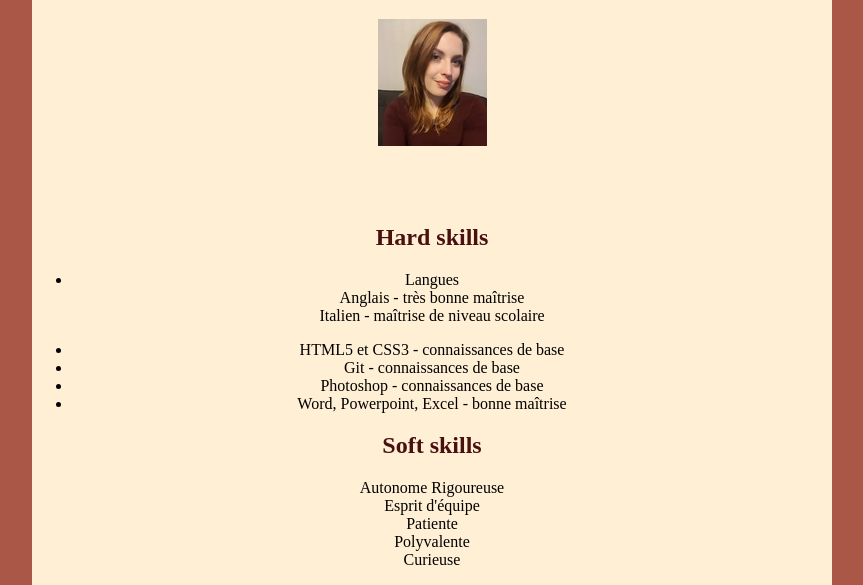
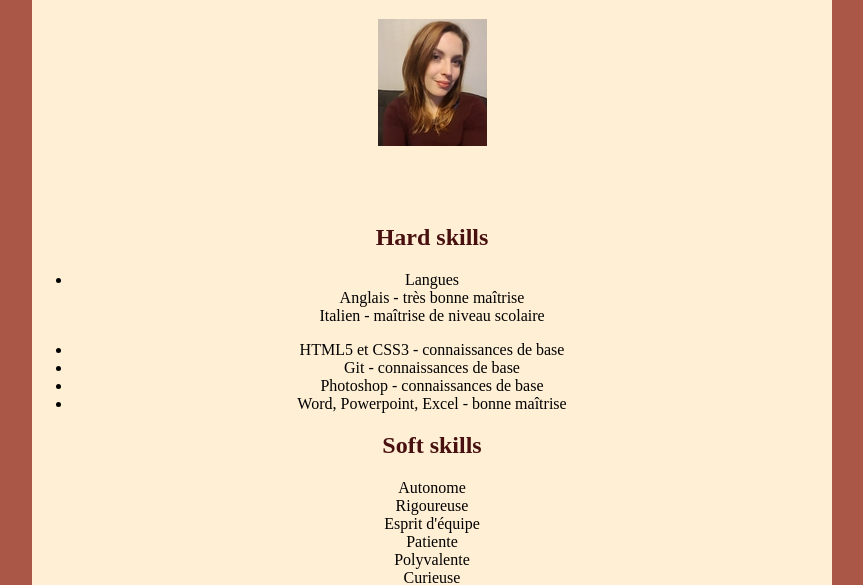
Before and after one commit to AuroreFournier/AuroreFournier.github.io, a plain HTML site: page index.html in a window 1280 px wide. Shown: the part 222-807 px from the top of the page, without its empty margins (208-1071 px from the left). Drawn offline with Linux system fonts and the light colour scheme; files whose address does not match are found by name.

Commit message:
change soft skills

```diff
--- a/index.html
+++ b/index.html
@@ -35,7 +35,7 @@
         </div>
 
            <h2>Soft skills</h2>
-<p>Autonome
+<p>Autonome <br>
         Rigoureuse <br>
         Esprit d'équipe <br>
         Patiente <br>
```
